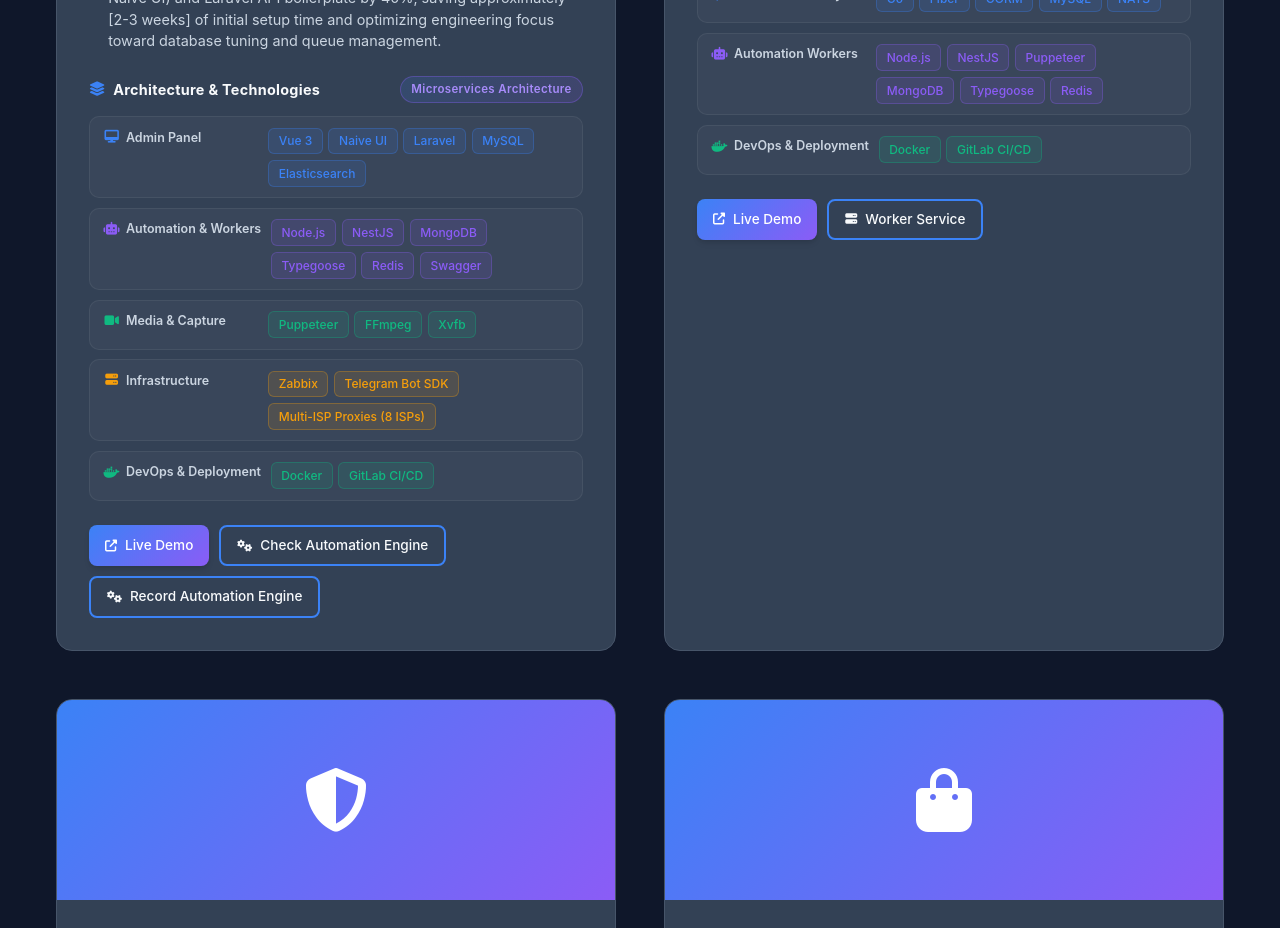
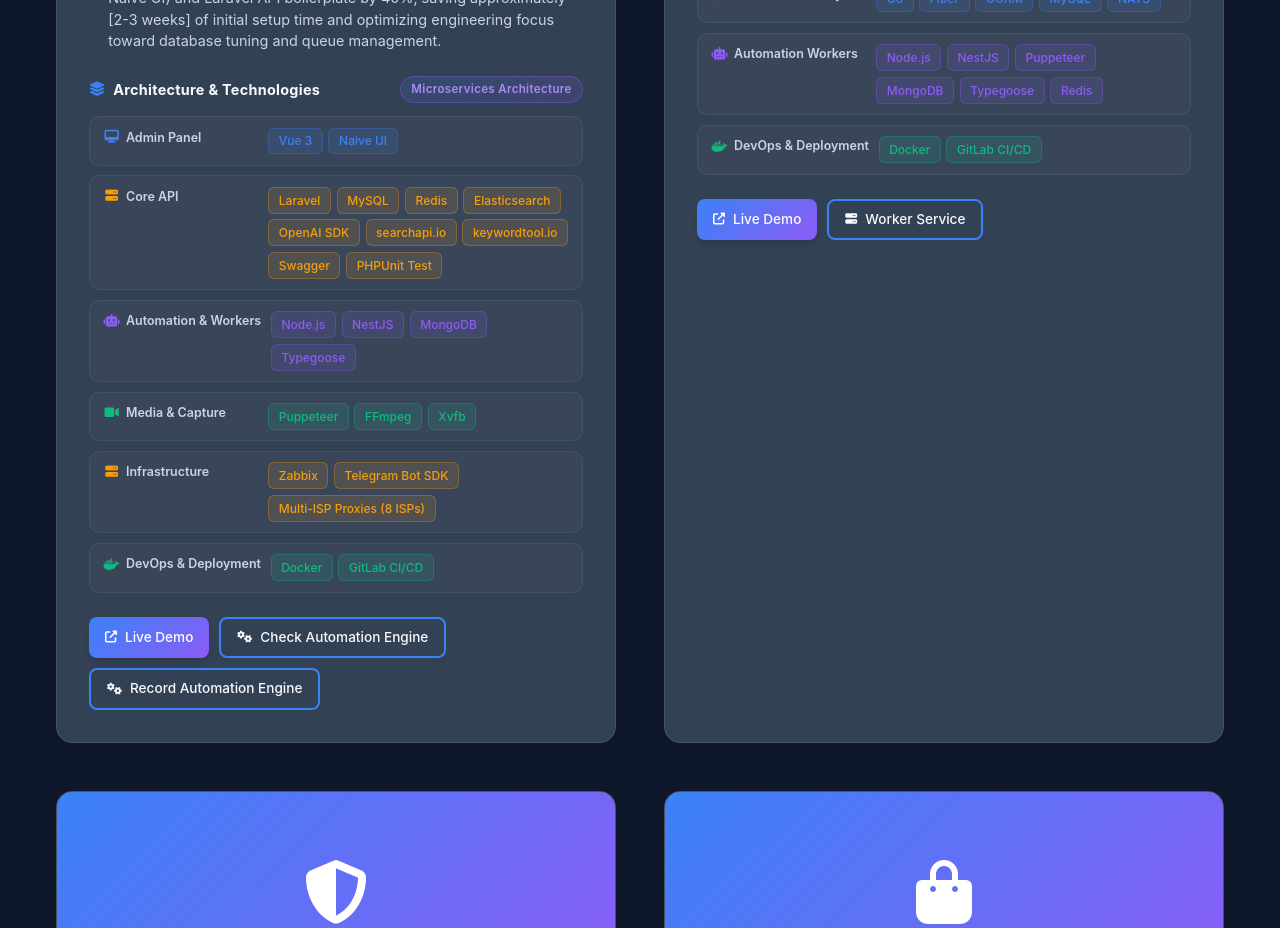
Before and after one commit to githubdanhnhdev/portfolio, a React (Vite) app: page / in a window 1280 px wide. Shown: the part 4600-5528 px from the top of the page. Built offline with nearby package versions, Linux system fonts and the light colour scheme.

Commit message:
feat(v1): update

```diff
--- a/src/components/Projects.jsx
+++ b/src/components/Projects.jsx
@@ -21,13 +21,19 @@
         layer: 'Admin Panel',
         icon: 'fas fa-desktop',
         color: '#3B82F6',
-        items: ['Vue 3', 'Naive UI', 'Laravel', 'MySQL', 'Elasticsearch']
+        items: ['Vue 3', 'Naive UI']
+      },
+      {
+        layer: 'Core API',
+        icon: 'fas fa-server',
+        color: '#F59E0B',
+        items: ['Laravel', 'MySQL', 'Redis', 'Elasticsearch', 'OpenAI SDK', 'searchapi.io', 'keywordtool.io', 'Swagger', 'PHPUnit Test']
       },
       {
         layer: 'Automation & Workers',
         icon: 'fas fa-robot',
         color: '#8B5CF6',
-        items: ['Node.js', 'NestJS', 'MongoDB', 'Typegoose', 'Redis', 'Swagger']
+        items: ['Node.js', 'NestJS', 'MongoDB', 'Typegoose']
       },
       {
         layer: 'Media & Capture',
```
